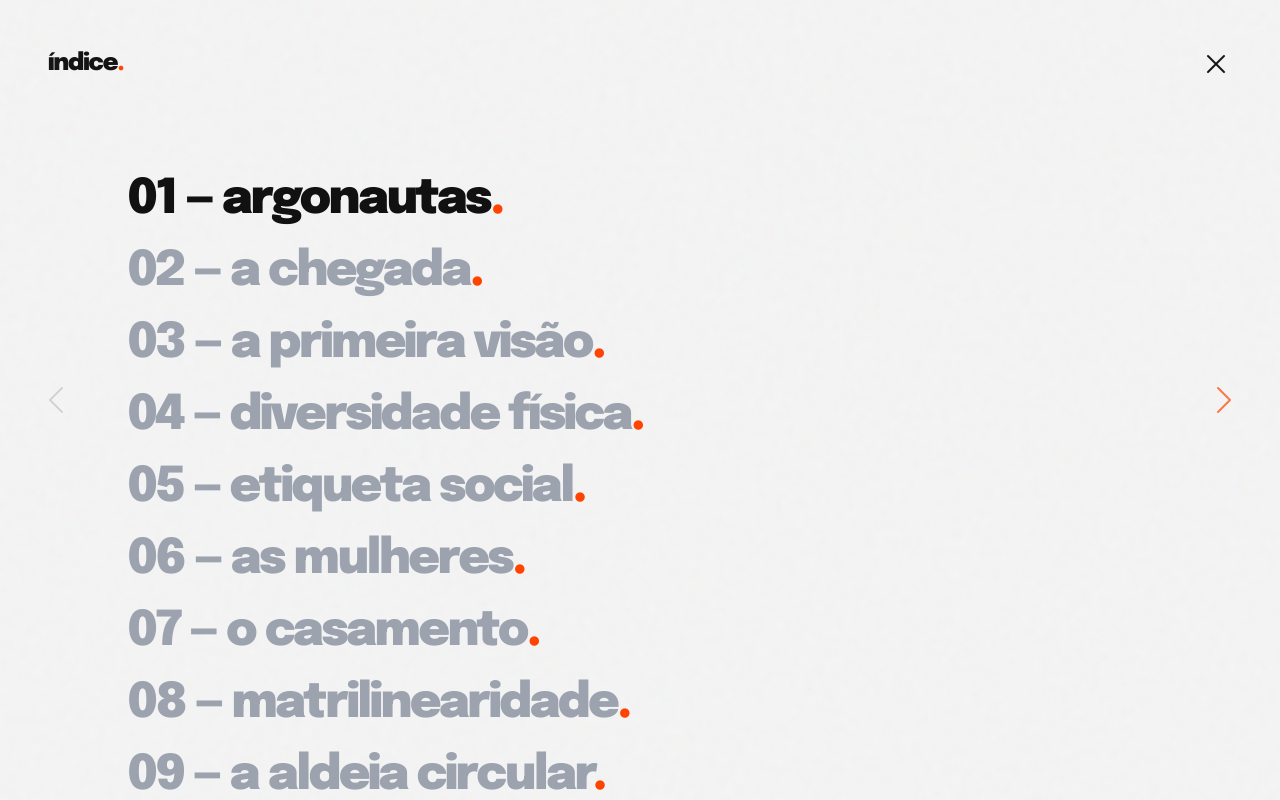
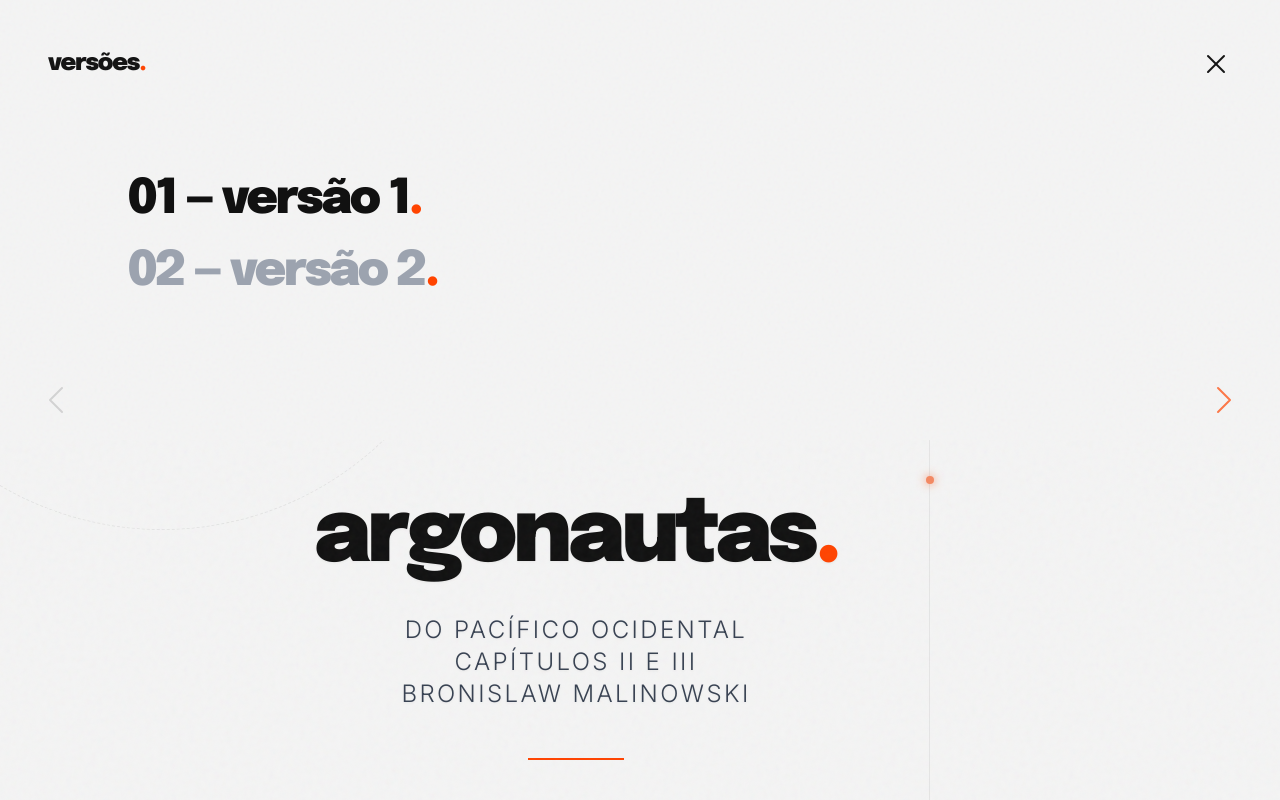
Before and after one commit to ze-allguem/presentation, a React (Vite) app: page / in a window 1280 px wide. Both pictures are taken after a click on the button 1218 px from the left and 62 px from the top of the page. Built offline with nearby package versions, Linux system fonts and the light colour scheme.

Commit message:
Replace slide index menu with version selection menu

```diff
--- a/src/App.tsx
+++ b/src/App.tsx
@@ -1,7 +1,7 @@
 import React, { useState, useEffect, useRef } from 'react';
 import { motion, AnimatePresence, useMotionValue, useSpring, useTransform, MotionValue } from 'framer-motion';
 import { Menu, Maximize, Minimize, ChevronRight, ChevronLeft, X, Quote } from 'lucide-react';
-import { slides } from './data';
+import { presentationVersions } from './data';
 import type { SlideData } from './data';
 
 const slideVariants = {
@@ -41,6 +41,8 @@ function SlideWrapper({ slide, children }: { slide: SlideData, children: React.R
   return <div data-slide-wrapper={slide.id} className="w-full h-full">{children}</div>;
 }
 function App() {
+  const [currentVersionIndex, setCurrentVersionIndex] = useState(0);
+  const slides = presentationVersions[currentVersionIndex].slides;
   const [currentSlide, setCurrentSlide] = useState(0);
   const [direction, setDirection] = useState(0);
   const [menuOpen, setMenuOpen] = useState(false);
@@ -162,7 +164,7 @@ function App() {
           >
             <div className="flex justify-between items-center mb-6 md:mb-12">
               <div className="font-display font-black text-2xl tracking-tighter lowercase">
-                índice<span className="text-brand-orange">.</span>
+                versões<span className="text-brand-orange">.</span>
               </div>
               <button onClick={() => setMenuOpen(false)} className="hover:opacity-60 transition-opacity">
                 <X size={32} strokeWidth={1.5} />
@@ -170,17 +172,19 @@ function App() {
             </div>
             <div className="flex-1 overflow-y-auto hide-scrollbar z-50 relative pointer-events-auto">
               <ul className="flex flex-col gap-4 md:gap-6 max-w-5xl mx-auto mt-6 md:mt-12 pb-24">
-                {slides.map((slide, idx) => (
-                  <li key={slide.id}>
+                {presentationVersions.map((version, idx) => (
+                  <li key={version.id}>
                     <button
-                      className={`text-left text-2xl md:text-5xl font-display font-black tracking-tighter lowercase transition-colors hover:text-brand-orange ${currentSlide === idx ? 'text-foreground' : 'text-gray-400'}`}
+                      className={`text-left text-2xl md:text-5xl font-display font-black tracking-tighter lowercase transition-colors hover:text-brand-orange ${currentVersionIndex === idx ? 'text-foreground' : 'text-gray-400'}`}
                       onClick={() => {
-                        setDirection(idx > currentSlide ? 1 : -1);
-                        setCurrentSlide(idx);
+                        if (currentVersionIndex !== idx) {
+                          setCurrentVersionIndex(idx);
+                          setCurrentSlide(0);
+                        }
                         setMenuOpen(false);
                       }}
                     >
-                      {String(idx + 1).padStart(2, '0')} — {slide.title}<span className="text-brand-orange">.</span>
+                      {String(idx + 1).padStart(2, '0')} — {version.name}<span className="text-brand-orange">.</span>
                     </button>
                   </li>
                 ))}
--- a/src/data.ts
+++ b/src/data.ts
@@ -471,3 +471,22 @@ export const slides: SlideData[] = [
     layout: 'split-block',
   }
 ];
+
+export type PresentationVersion = {
+  id: string;
+  name: string;
+  slides: SlideData[];
+};
+
+export const presentationVersions: PresentationVersion[] = [
+  { id: 'v1', name: 'Versão 1', slides: slides },
+  { id: 'v2', name: 'Versão 2', slides: [
+    {
+      id: 'v2-cover',
+      title: 'Versão 2',
+      subtitle: 'Em breve',
+      content: ['Conteúdo da versão 2 será adicionado em breve.'],
+      layout: 'cover'
+    }
+  ]}
+];
```
